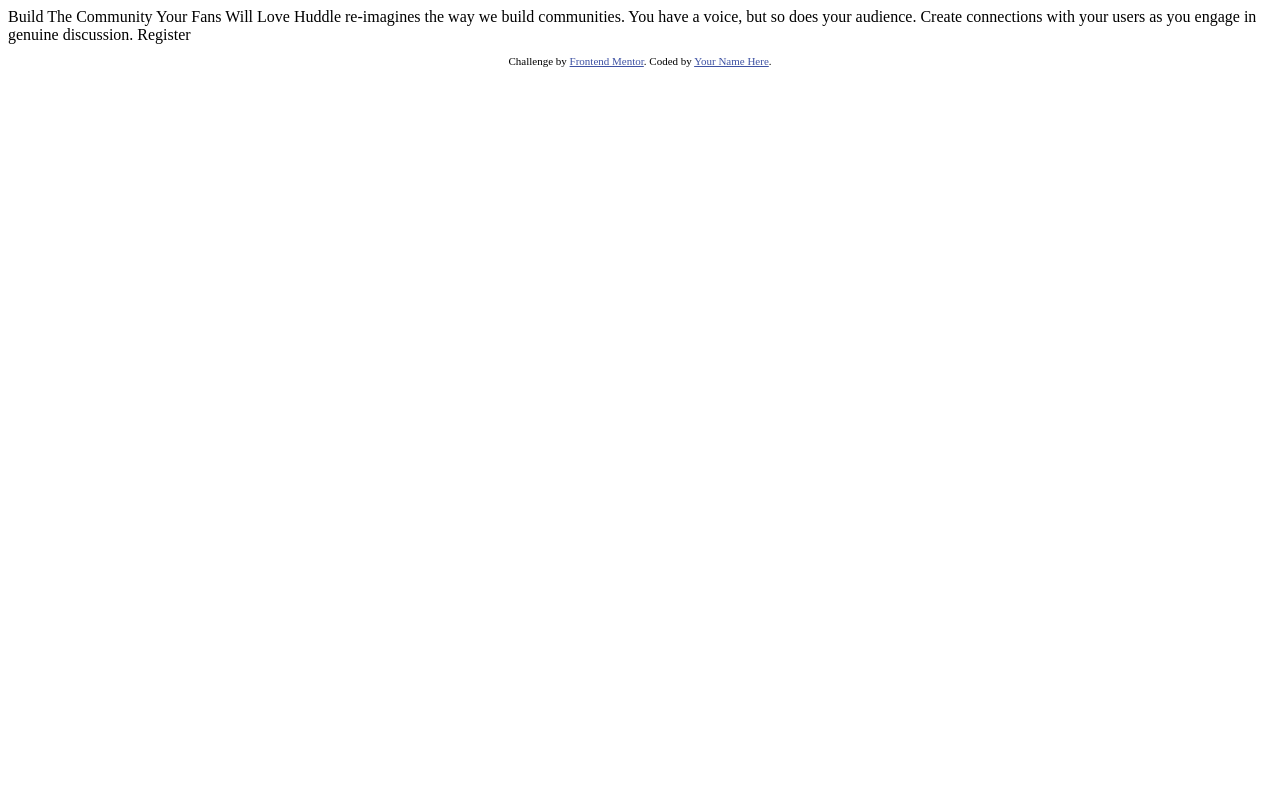
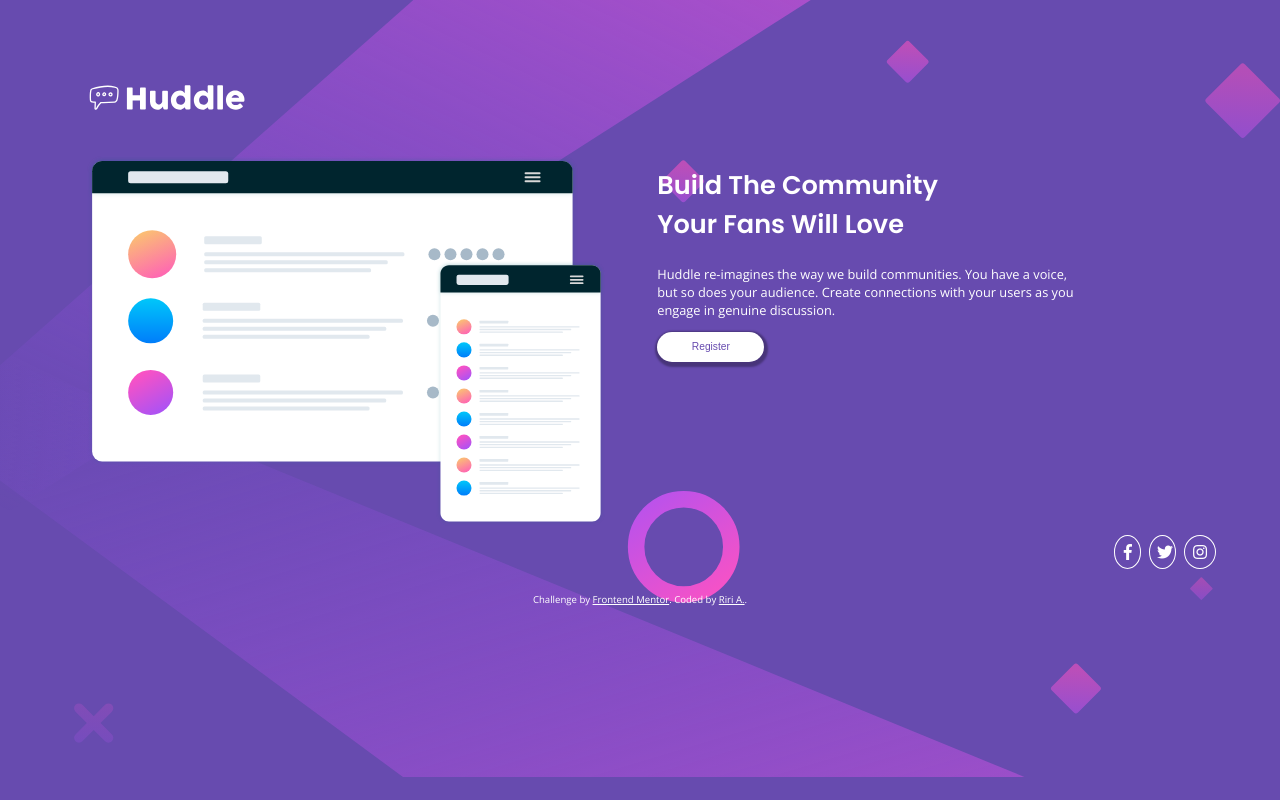
Before and after one commit to riri-coder/Huddle-Landing-Page, a plain HTML site: page index.html in a window 1280 px wide. Drawn offline with nearby package versions, Linux system fonts and the light colour scheme.

Commit message:
second commit

```diff
--- a/index.html
+++ b/index.html
@@ -3,31 +3,57 @@
 <head>
   <meta charset="UTF-8">
   <meta name="viewport" content="width=device-width, initial-scale=1.0"> <!-- displays site properly based on user's device -->
+  <link rel="icon" type="image/png" sizes="32x32" href="./images/favicon-32x32.png">
+  <title>Frontend Mentor | Huddle landing page with single introductory section</title>
+  <link rel="stylesheet" href="styles.css">
+  <link rel="stylesheet" href="https://use.fontawesome.com/releases/v5.0.8/css/all.css">
+</head>
 
-  <link rel="icon" type="image/png" sizes="32x32" href="./images/favicon-32x32.png">
+<body class="background-desktop">
 
-  <title>Frontend Mentor | Huddle landing page with single introductory section</title>
+<div class="grid-container">
+  <div class="logo">
+    <img  src="images/logo.svg" alt="logo"/>
+  </div>
+<div>
 
-  <!-- Feel free to remove these styles or customise in your own stylesheet 👍 -->
-  <style>
-    .attribution { font-size: 11px; text-align: center; }
-    .attribution a { color: hsl(228, 45%, 44%); }
-  </style>
-</head>
-<body>
+</div>
+<div class="illustration">
+  <img  src="images/illustration-mockups.svg" alt="illustration" />
+</div>
+  <div class="verbiage">
+    <h2> Build The Community Your Fans Will Love</h2>
+      <p>
+        Huddle re-imagines the way we build communities. You have a voice, but so does your audience.
+        Create connections with your users as you engage in genuine discussion.
+      </p>
+    <p>
+      <button>
+        Register
+      </button>
+    </p>
+</div>
 
-  Build The Community Your Fans Will Love
-
-  Huddle re-imagines the way we build communities. You have a voice, but so does your audience.
-  Create connections with your users as you engage in genuine discussion.
-
-  Register
-
+</div>
+<div class="social">
+  <a href="#" target="_blank" class="icon-facebook">
+  <i class="fab fa-facebook-f">
+  </i>
+</a>
+<a href="#" target="_blank" class="icon-twitter">
+  <i class="fab fa-twitter">
+  </i>
+  <a href="#" target="_blank" class="icon-instagram">
+<i class="fab fa-instagram">
+</i>
+</a>
+</div>
   <footer>
     <p class="attribution">
       Challenge by <a href="https://www.frontendmentor.io?ref=challenge" target="_blank">Frontend Mentor</a>.
-      Coded by <a href="#">Your Name Here</a>.
+      Coded by <a href="#">Riri A.</a>.
     </p>
   </footer>
+
 </body>
 </html>
--- /dev/null
+++ b/styles.css
@@ -0,0 +1,209 @@
+@import url('https://fonts.googleapis.com/css2?family=Open+Sans&family=Poppins:wght@400;600&display=swap');
+
+html {
+  box-sizing: border-box;
+}
+
+*, *:before, *:after {
+  box-sizing: inherit;
+}
+
+html {
+  background-color: #674baf;
+  width: 100%;
+  height: 100%;
+  margin: 0;
+  padding: 0;
+}
+
+.background-desktop {
+  background: url(images/bg-desktop.svg) no-repeat;
+  background-size: contain;
+  position: fixed;
+  width: 100%;
+  height: 100%;
+}
+
+body {
+  font-family: 'Open Sans', sans-serif;
+  color: white;
+  margin: 0;
+  padding: 0;
+  font-size: 2.5vw;
+}
+
+.grid-container {
+  display: grid;
+  grid-template-columns: repeat(2, minmax(0, 100%));
+  text-align: left;
+  max-height: 100%;
+  padding: 6% 5% 0;
+}
+
+.logo>img {
+  object-fit: cover;
+  max-width: 30%;
+  max-height: 100%;
+}
+
+.logo {
+  margin-left: 3%;
+}
+
+.illustration>img {
+  object-fit: cover;
+  max-width: 90%;
+  max-height: 100%;
+  margin-left: 4%;
+}
+
+.illustration {
+  margin-top: 5%;
+}
+
+.verbiage {
+  padding-left: 3%;
+  padding-right: 22%;
+  margin-top: 3%;
+}
+
+.verbiage h2 {
+  font-family: 'Poppins', sans-serif;
+  font-size: .8em;
+  margin-right: 20%;
+}
+
+.verbiage p {
+  font-family: 'Open Sans', sans-serif;
+  font-size: .4em;
+  text-align: left;
+}
+
+button {
+  border: none;
+  border-radius: 32px;
+  color: #674baf;
+  font-size: .8em;
+  font-weight: 400;
+  background-color: white;
+  padding: 2.2% 8%;
+  box-shadow: 1px 2px 2px 3px rgba(0, 0, 0, 0.3);
+}
+
+button:active {
+  background-color: #E882E8;
+  color: white;
+  cursor: pointer;
+}
+button:focus{
+  outline: none;
+}
+
+.attribution {
+  font-size: .3em;
+  display: inline-block;
+  text-align: center;
+  width: 100vw;
+  margin: 0;
+  padding: 0;
+}
+
+.attribution a {
+  color: white;
+}
+
+.social {
+  display: flex;
+  flex-direction: row;
+  justify-content: flex-end;
+  margin: 0;
+  padding: 0;
+}
+
+.icon-facebook {
+  color: #fff;
+  font-size: .5em;
+  border: .1em solid white;
+  padding: 5px 8px 5px 9px;
+  border-radius: 50%;
+  text-decoration: none;
+  margin-right: 8px;
+}
+
+.icon-twitter {
+  color: #fff;
+  font-size: .5em;
+  border: .1em solid white;
+  padding: 5px 2px 5px 7px;
+  border-radius: 50%;
+  text-decoration: none;
+  margin-right: 8px;
+}
+
+.icon-instagram {
+  color: #fff;
+  font-size: .5em;
+  border: .1em solid white;
+  padding: 5px 8px;
+  border-radius: 50%;
+  text-decoration: none;
+  margin-right: 5%;
+}
+
+.icon-facebook:active, .icon-twitter:active,.icon-instagram:active {
+  border-color: #E882E8;
+  color: #E882E8;
+  cursor: pointer;
+}
+
+@media only screen and (max-width: 376px) {
+  .background-desktop {
+    background: url(images/bg-mobile.svg) no-repeat center top;
+    position: fixed;
+  }
+
+  .grid-container{
+    display: flex;
+    flex-flow: column nowrap;
+    align-items: center;
+    margin: 5%;
+    padding: 0;
+  }
+
+  .logo {
+    margin-top: 5%;
+    margin-bottom: 10%;
+  }
+.verbiage{
+  display: flex;
+  flex-flow: column nowrap;
+  align-items: center;
+  padding:0;
+  margin-top: 15%;
+}
+  .verbiage h2{
+    font-size: 1.5rem;
+    margin:0 5%;
+    text-align: center;
+  }
+  .verbiage p{
+    font-size: 1.2rem;
+    text-align: center;
+    margin: 5% 0;
+  }
+  button {
+    padding: 1rem 5rem;
+    font-size: .8rem;
+  }
+  .social{
+    font-size: 2rem;
+    display: inline-block;
+    width: 100vw;
+    text-align: center;
+    margin-top: 10%;
+  }
+  .attribution{
+    font-size: .5rem;
+    margin-top: 5%;
+  }
+}
```
